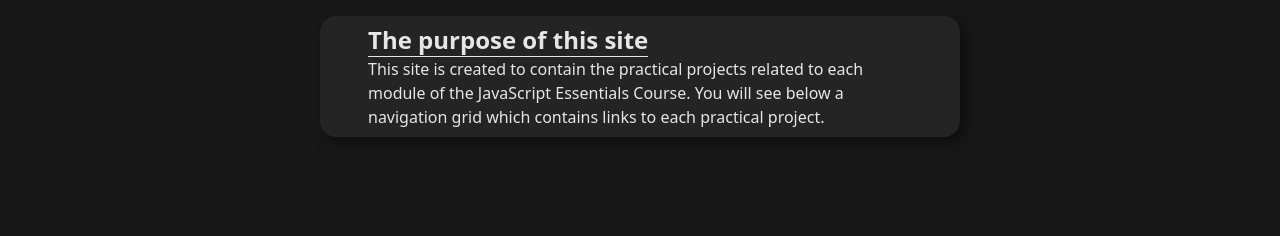
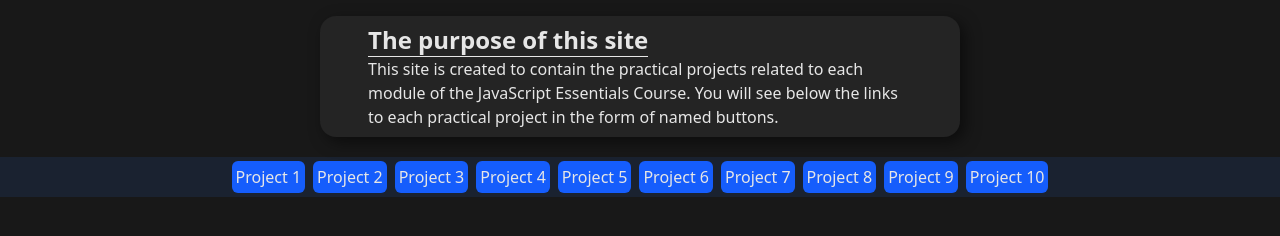
Before and after one commit to ReflectionGolden/JavaScript-Essentials, a website: page index.html in a window 1280 px wide. Shown: the part 40-276 px from the top of the page. Drawn offline with Linux system fonts and the light colour scheme.

Commit message:
created placeholder navigation to projects

```diff
--- a/index.html
+++ b/index.html
@@ -12,8 +12,21 @@
     <div class="m-auto my-5 py-[0.5rem] px-[3rem] bg-containback shadow-[5px_5px_15px_rgba(0,0,0,0.5)] w-3/4 lg:w-1/2 rounded-[1rem]">
         <h2 class="text-2xl font-bold inline-block border-b">The purpose of this site</h2>
         <p>
-            This site is created to contain the practical projects related to each module of the JavaScript Essentials Course. You will see below a navigation grid which contains links to each practical project.
+            This site is created to contain the practical projects related to each module of the JavaScript Essentials Course. You will see below the links to each practical project in the form of named buttons.
         </p>
     </div>
+    <!-- Navigation to Projects-->
+    <nav class="flex justify-center bg-blue-500/10">
+        <a href="" class="m-1 p-1 rounded-md bg-blue-600">Project 1</a>
+        <a href="" class="m-1 p-1 rounded-md bg-blue-600">Project 2</a>
+        <a href="" class="m-1 p-1 rounded-md bg-blue-600">Project 3</a>
+        <a href="" class="m-1 p-1 rounded-md bg-blue-600">Project 4</a>
+        <a href="" class="m-1 p-1 rounded-md bg-blue-600">Project 5</a>
+        <a href="" class="m-1 p-1 rounded-md bg-blue-600">Project 6</a>
+        <a href="" class="m-1 p-1 rounded-md bg-blue-600">Project 7</a>
+        <a href="" class="m-1 p-1 rounded-md bg-blue-600">Project 8</a>
+        <a href="" class="m-1 p-1 rounded-md bg-blue-600">Project 9</a>
+        <a href="" class="m-1 p-1 rounded-md bg-blue-600">Project 10</a>
+    </nav>
 </body>
 </html>
```
Also changed, not shown: src/output.css.
